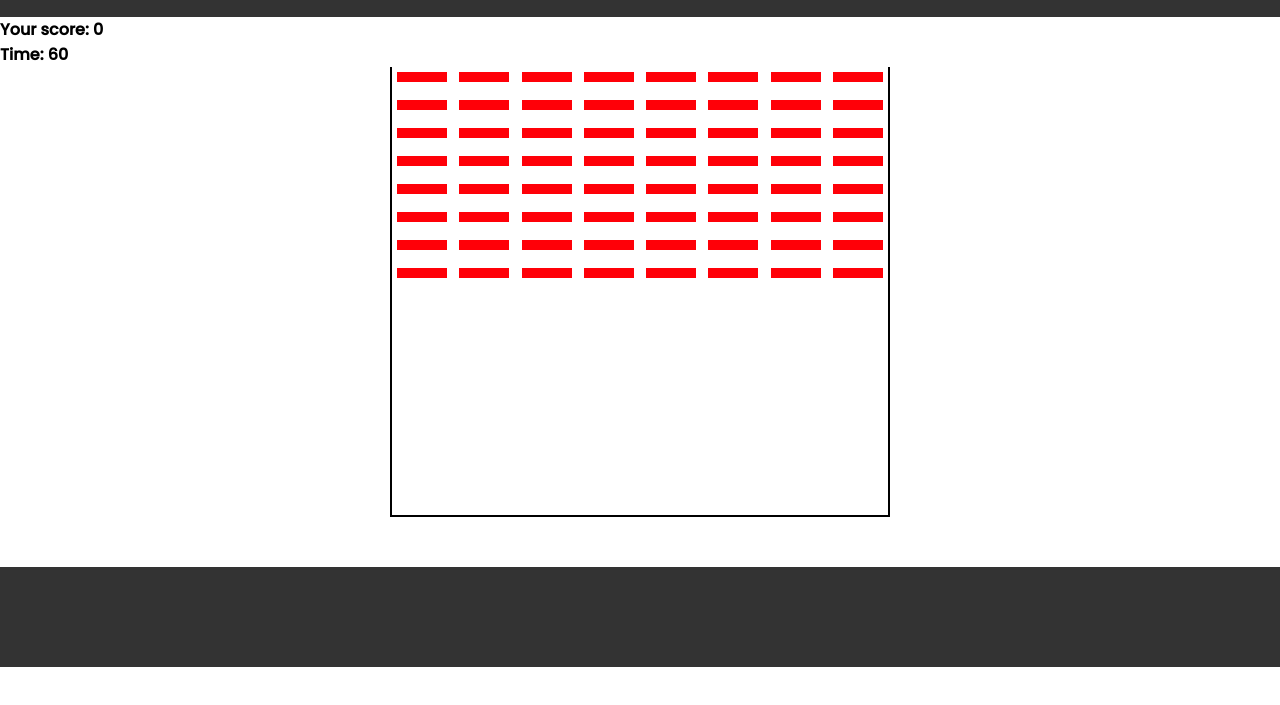
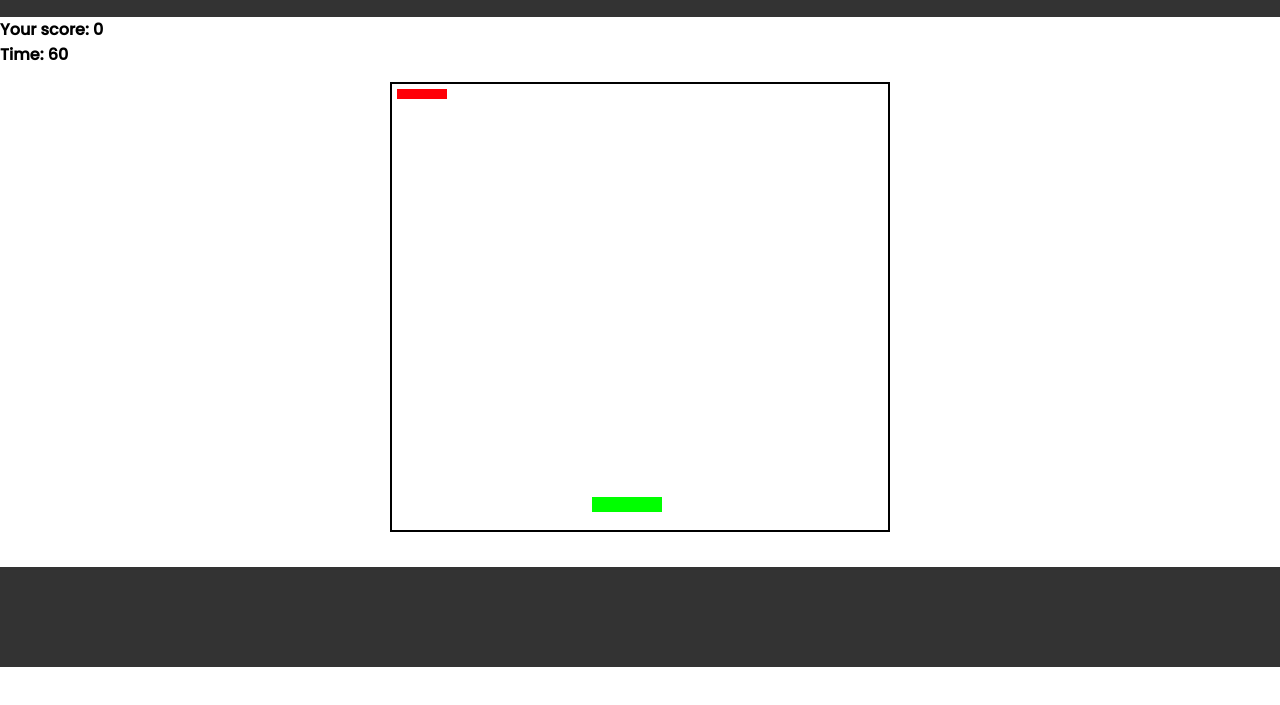
Before and after one commit to Frey1a/some-js, a plain HTML site: page game-js/Breakout/index.html in a window 1280 px wide. Shown: the part 83-788 px from the top of the page. Drawn offline with Linux system fonts and the light colour scheme.

Commit message:
Add breakout game(50% worked)

```diff
--- a/game-js/Breakout/app.js
+++ b/game-js/Breakout/app.js
@@ -1 +1,36 @@
-const ball = document.querySelector(selectors)
+const user = document.querySelector('.the__user')
+let leftUser = user.offsetLeft;
+console.log(leftUser)
+
+document.addEventListener('keydown', function (e) {
+	e = e || window.event;
+	let leftUser = user.offsetLeft
+	console.log(leftUser)
+
+	var keyCode = e.keyCode || e.which,
+		arrow = {left: 37, up: 38, right: 39, down: 40};
+	if (leftUser > 0 && leftUser < 425) {
+		switch (keyCode) {
+			case arrow.left:
+				user.style.left = leftUser - 25 + "px"
+				break;
+			case arrow.right:
+				user.style.left = leftUser + 25 + "px"
+				break;
+		}
+	} else if (leftUser == 0) {
+		switch (keyCode) {
+			case arrow.right:
+				user.style.left = leftUser + 25 + "px"
+				break;
+		}
+	} else if (leftUser == 425) {
+		switch (keyCode) {
+			case arrow.left:
+				user.style.left = leftUser - 25 + "px"
+				break;
+		}
+	}
+
+
+})
--- a/game-js/Breakout/index.html
+++ b/game-js/Breakout/index.html
@@ -22,73 +22,13 @@
 			<div class="game__map">
 				<div class="game__map--bar">
 					<div class="map__grid"></div>
-					<div class="map__grid"></div>
-					<div class="map__grid"></div>
-					<div class="map__grid"></div>
-					<div class="map__grid"></div>
-					<div class="map__grid"></div>
-					<div class="map__grid"></div>
-					<div class="map__grid"></div>
-					<div class="map__grid"></div>
-					<div class="map__grid"></div>
-					<div class="map__grid"></div>
-					<div class="map__grid"></div>
-					<div class="map__grid"></div>
-					<div class="map__grid"></div>
-					<div class="map__grid"></div>
-					<div class="map__grid"></div>
-					<div class="map__grid"></div>
-					<div class="map__grid"></div>
-					<div class="map__grid"></div>
-					<div class="map__grid"></div>
-					<div class="map__grid"></div>
-					<div class="map__grid"></div>
-					<div class="map__grid"></div>
-					<div class="map__grid"></div>
-					<div class="map__grid"></div>
-					<div class="map__grid"></div>
-					<div class="map__grid"></div>
-					<div class="map__grid"></div>
-					<div class="map__grid"></div>
-					<div class="map__grid"></div>
-					<div class="map__grid"></div>
-					<div class="map__grid"></div>
-					<div class="map__grid"></div>
-					<div class="map__grid"></div>
-					<div class="map__grid"></div>
-					<div class="map__grid"></div>
-					<div class="map__grid"></div>
-					<div class="map__grid"></div>
-					<div class="map__grid"></div>
-					<div class="map__grid"></div>
-					<div class="map__grid"></div>
-					<div class="map__grid"></div>
-					<div class="map__grid"></div>
-					<div class="map__grid"></div>
-					<div class="map__grid"></div>
-					<div class="map__grid"></div>
-					<div class="map__grid"></div>
-					<div class="map__grid"></div>
-					<div class="map__grid"></div>
-					<div class="map__grid"></div>
-					<div class="map__grid"></div>
-					<div class="map__grid"></div>
-					<div class="map__grid"></div>
-					<div class="map__grid"></div>
-					<div class="map__grid"></div>
-					<div class="map__grid"></div>
-					<div class="map__grid"></div>
-					<div class="map__grid"></div>
-					<div class="map__grid"></div>
-					<div class="map__grid"></div>
-					<div class="map__grid"></div>
-					<div class="map__grid"></div>
-					<div class="map__grid"></div>
-					<div class="map__grid"></div>
+				</div>
+				<div class="game__ball">
+					<div class="the__ball"></div>
+					<div class="the__user"></div>
+
 				</div>
 
-			</div>
-			<div class="game__ball">
 
 			</div>
 
@@ -99,6 +39,7 @@
 
 
 	</div>
+	<script src="app.js"></script>
 </body>
 
 </html>
--- a/game-js/Breakout/sass/color.scss
+++ b/game-js/Breakout/sass/color.scss
@@ -4,3 +4,4 @@ $white: #fff;
 $yellow: #d9ff00;
 $pink:#ff00d4;
 $red: #ff0008;
+$green: #00ff00;
--- a/game-js/Breakout/sass/style.scss
+++ b/game-js/Breakout/sass/style.scss
@@ -20,14 +20,13 @@
 .content{
 				min-height: 550px ;
 				.content__game{
+					margin-top: 15px;
 					display: flex;
 					justify-content: center;
 					.game__map{
 							width: 500px;
 							height: 450px;
-							border-left: 2px solid $black;
-							border-right: 2px solid $black;
-							border-bottom: 2px solid $black;
+							border: 2px solid $black;
 							.game__map--bar{
 								max-width: 100%;
 								height: 50%;
@@ -49,6 +48,19 @@
 
 				}
 }
+.game__ball{
+	position: relative;
+	display: block;
+		.the__user{
+			position: absolute;
+				top: 190px;
+				left: 200px;
+				width: 70px;
+				height: 15px;
+				background-color: $green;
+		}
+
+}
 
 
 
```
Also changed, not shown: game-js/Breakout/css/style.css, 2 other files.
